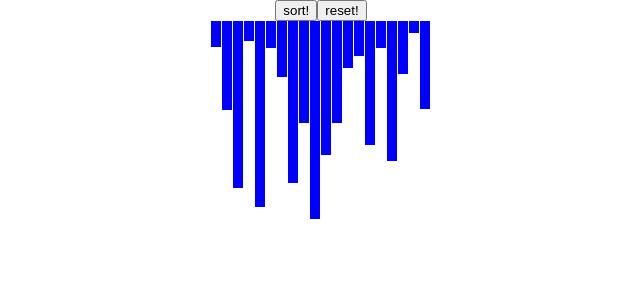
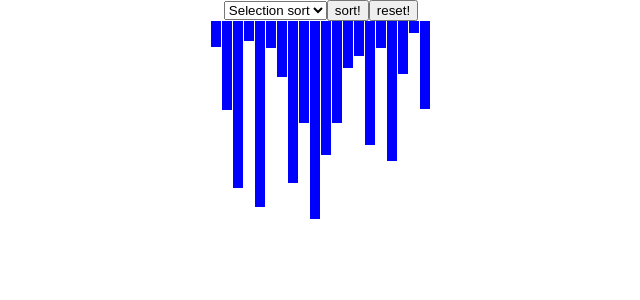
Before and after one commit to Puh00/algorithm-visualizer, a React (Create React App) app: page / in a window 1280 px wide. Shown: the top 300 px of the page, without its empty margins (319-959 px from the left). Built offline with nearby package versions, Linux system fonts and the light colour scheme.

Commit message:
:children_crossing: Add dropdown for choosing which algorithm to use for sorting

```diff
--- a/src/components/SortingVisualizer.tsx
+++ b/src/components/SortingVisualizer.tsx
@@ -3,18 +3,26 @@ import "../App.css";
 import { BLUE } from "../core/model/Color";
 import { Bar } from "../core/model/Bar";
 import { SelectionSort } from "../core/sorting/SelectionSort";
+import { InsertionSort } from "../core/sorting/InsertionSort";
 import { Sorter } from "../core/sorting/Sorter";
 import { finish } from "../core/sorting/Animation";
 
 function App() {
   const [bars, setBars] = useState<Bar[]>([]);
+  const [algorithm, setAlgorithm] = useState<string>("selection");
 
   useEffect(() => {
     reset();
   }, []);
 
   const sort = async (): Promise<void> => {
-    const sorter: Sorter = SelectionSort.getInstance();
+    // TODO: Fix this smelly code
+    var sorter: Sorter;
+    if (algorithm === "selection") {
+      sorter = SelectionSort.getInstance();
+    } else if (algorithm === "insertion") {
+      sorter = InsertionSort.getInstance();
+    } else return;
     await sorter.sort(bars, setBars);
     await finish(bars, setBars);
   };
@@ -30,6 +38,12 @@ function App() {
   return (
     <div>
       <div className="center">
+        <select onChange={(e) => setAlgorithm(e.target.value)}>
+          <option selected value="selection">
+            Selection sort
+          </option>
+          <option value="insertion">Insertion sort</option>
+        </select>
         <button onClick={sort}> sort! </button>
         <button onClick={reset}> reset! </button>
       </div>
```
